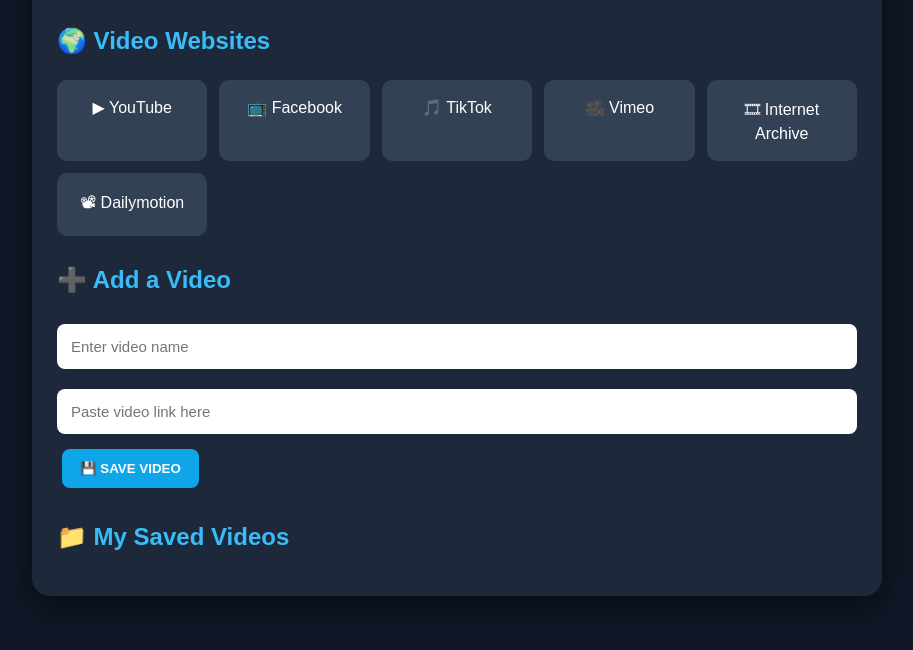
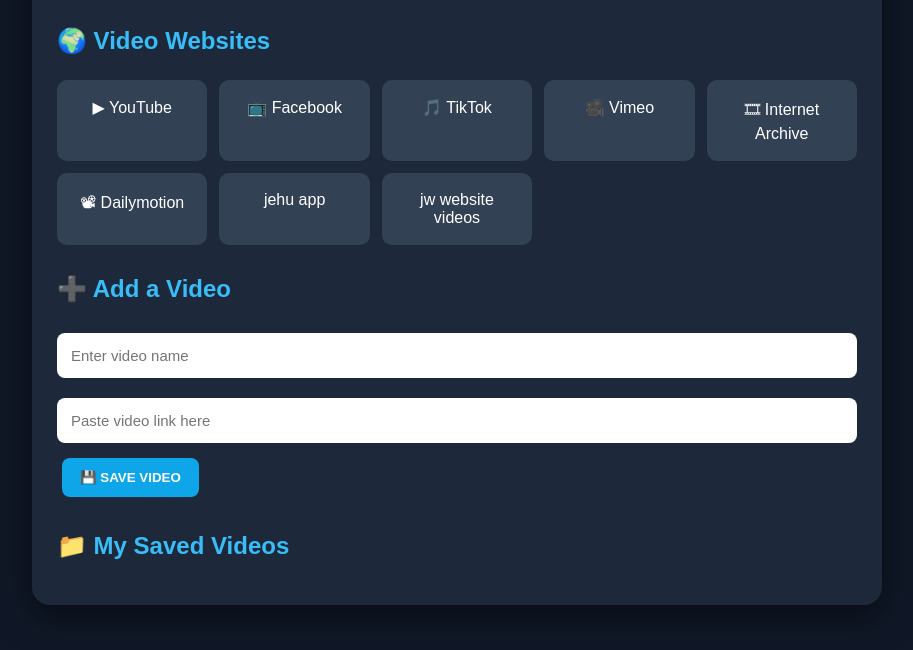
Before and after one commit to jehu123456789/jehu-chart, a plain HTML site: page video.html in a window 1280 px wide. Shown: the part 182-832 px from the top of the page, without its empty margins (183-1096 px from the left). Drawn offline with Linux system fonts and the light colour scheme.

Commit message:
commit all changes

```diff
--- a/video.html
+++ b/video.html
@@ -143,6 +143,8 @@ Your personal place to collect and save video links.
 <a href="https://archive.org/details/movies" target="_blank">🎞 Internet Archive</a>
 
 <a href="https://www.dailymotion.com/" target="_blank">📽 Dailymotion</a>
+<a href="./index.html">jehu app</a>
+<a href="http://www.jw.org">jw website videos</a>
 
 </div>
 
```
Also changed, not shown: sicentific.html (+1 -1 lines).
